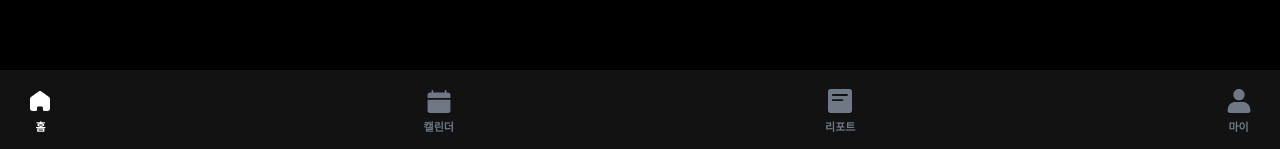
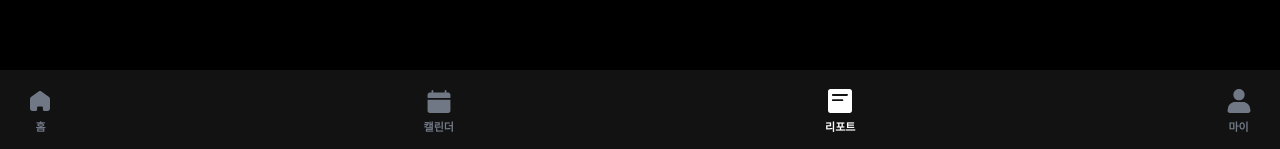
Before and after one commit to depromeet/dpm17-team4-client, a Next.js app in the folder web/: page /report/monthly in a window 1280 px wide. Shown: the part 648-797 px from the top of the page. Built offline with nearby package versions, Linux system fonts and the light colour scheme.

Commit message:
feat: navigation context 에서 조정

```diff
--- a/web/src/contexts/NavigationContext.tsx
+++ b/web/src/contexts/NavigationContext.tsx
@@ -1,12 +1,13 @@
 'use client';
 
-import { useRouter } from 'next/navigation';
+import { usePathname, useRouter } from 'next/navigation';
 import {
   createContext,
   type ReactNode,
   useCallback,
   useContext,
   useEffect,
+  useLayoutEffect,
   useRef,
   useState,
 } from 'react';
@@ -48,7 +49,21 @@ export const NavigationProvider = ({ children }: NavigationProviderProps) => {
   const [currentTab, setCurrentTab] = useState<Tab>('home');
   const navRef = useRef<HTMLElement | null>(null);
   const router = useRouter();
+  const pathname = usePathname();
   const [hasNotification, setHasNotification] = useState(false);
+
+  // 경로에 따라 탭 상태 업데이트
+  useLayoutEffect(() => {
+    if (pathname.startsWith('/report')) {
+      setCurrentTab('report');
+    } else if (pathname.startsWith('/home')) {
+      setCurrentTab('home');
+    } else if (pathname.startsWith('/calendar')) {
+      setCurrentTab('calendar');
+    } else if (pathname.startsWith('/my')) {
+      setCurrentTab('my');
+    }
+  }, [pathname]);
 
   // 네비게이션 바 높이 계산
   useEffect(() => {
```
